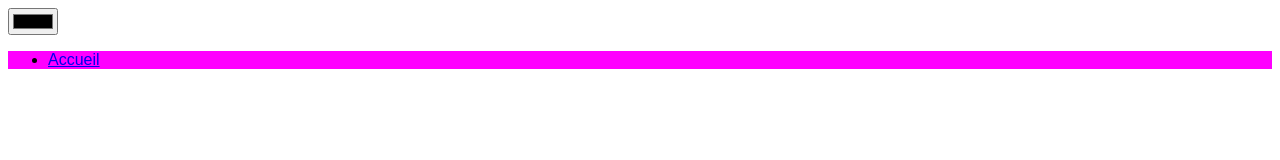
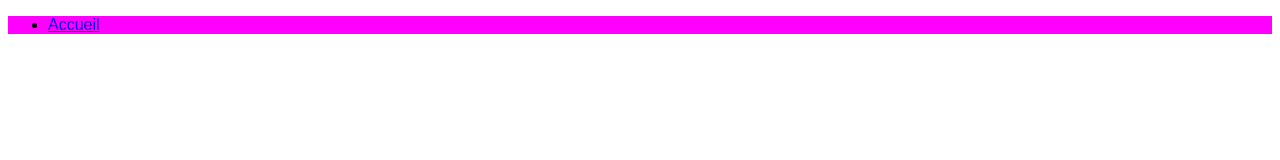
Before and after one commit to Jordi-R66/Jordi-R66.github.io, a plain HTML site: page index.html in a window 1280 px wide. Drawn offline with Linux system fonts and the light colour scheme.

Commit message:
Une synchronisation après de grosse modifications

```diff
--- a/index.html
+++ b/index.html
@@ -8,7 +8,6 @@
 	<title>Jordi-R66's Personnal Page</title>
 </head>
 <body>
-	<input type="color"></input>
 	<header>
 		<div class="nav_menu" style="background-color: rgb(255, 0, 255);">
 			<nav>
```
